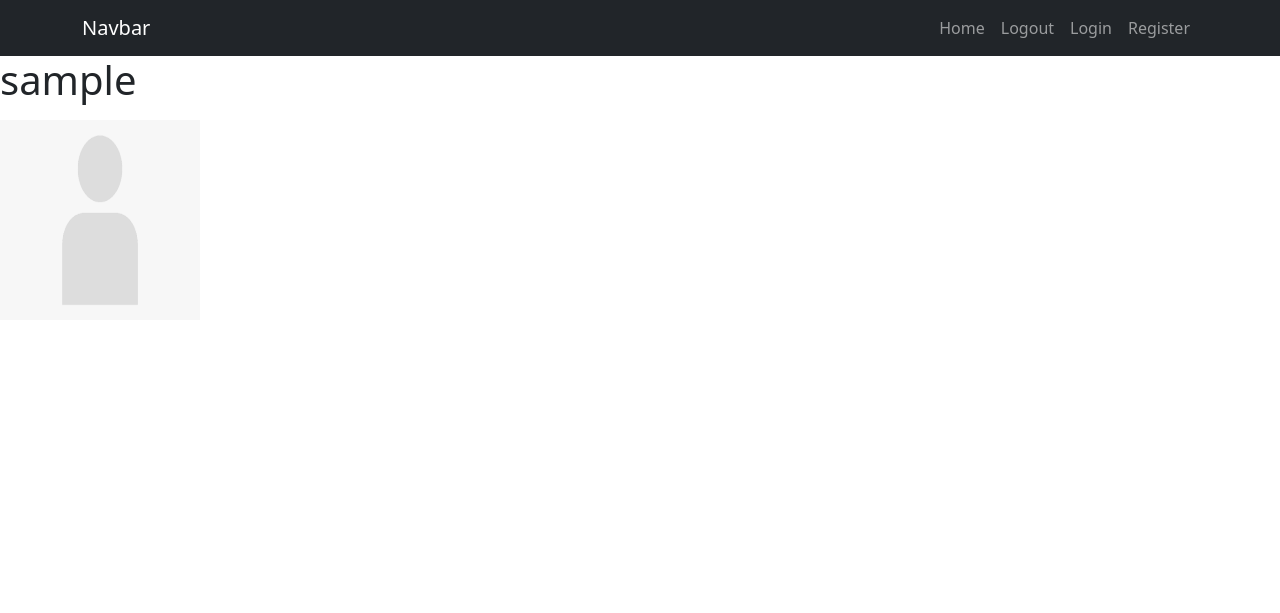
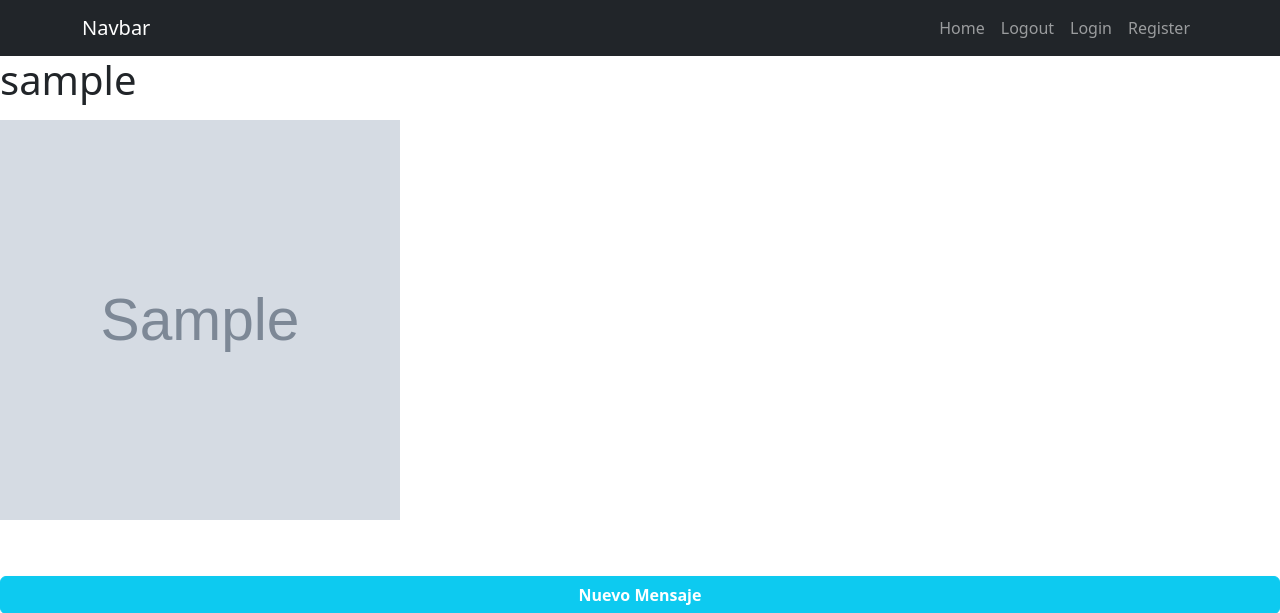
Before and after one commit to RafaIbarra/Django-messenger, a Django app: template mensajes/templates/usuario.html in a window 1280 px wide. Shown: the top 613 px of the page. Run offline with Django 4.2, Linux system fonts and the light colour scheme; the template is opened without the code that fills it: values that come from a table or form of the project are taken from there, others are empty; tables that the repository leaves empty hold one stand-in row (values such as "Sample post"); grey boxes marked "Sample" are stand-in pictures.

Commit message:
probando imagen con direccion

```diff
--- a/mensajes/templates/usuario.html
+++ b/mensajes/templates/usuario.html
@@ -6,7 +6,8 @@
     <fieldset>
         <legend> <h1>{{ usuarios.user_name }}</h1></legend>
 
-        <img src = "{% static 'sinperfil.png' %}" height="200" width="200" class="d-inline-block align-top">
+        {% comment %} <img src = "{% static 'sinperfil.png' %}" height="200" width="200" class="d-inline-block align-top"> {% endcomment %}
+        <img  src="{https://django-messenger.onrender.com/media/{{ usuarios.image }}" height="200" width="200" class="d-inline-block align-top"
 
             <div align=left id="Chat" style="width:400px; height:400px; overflow: scroll;">
 
```
